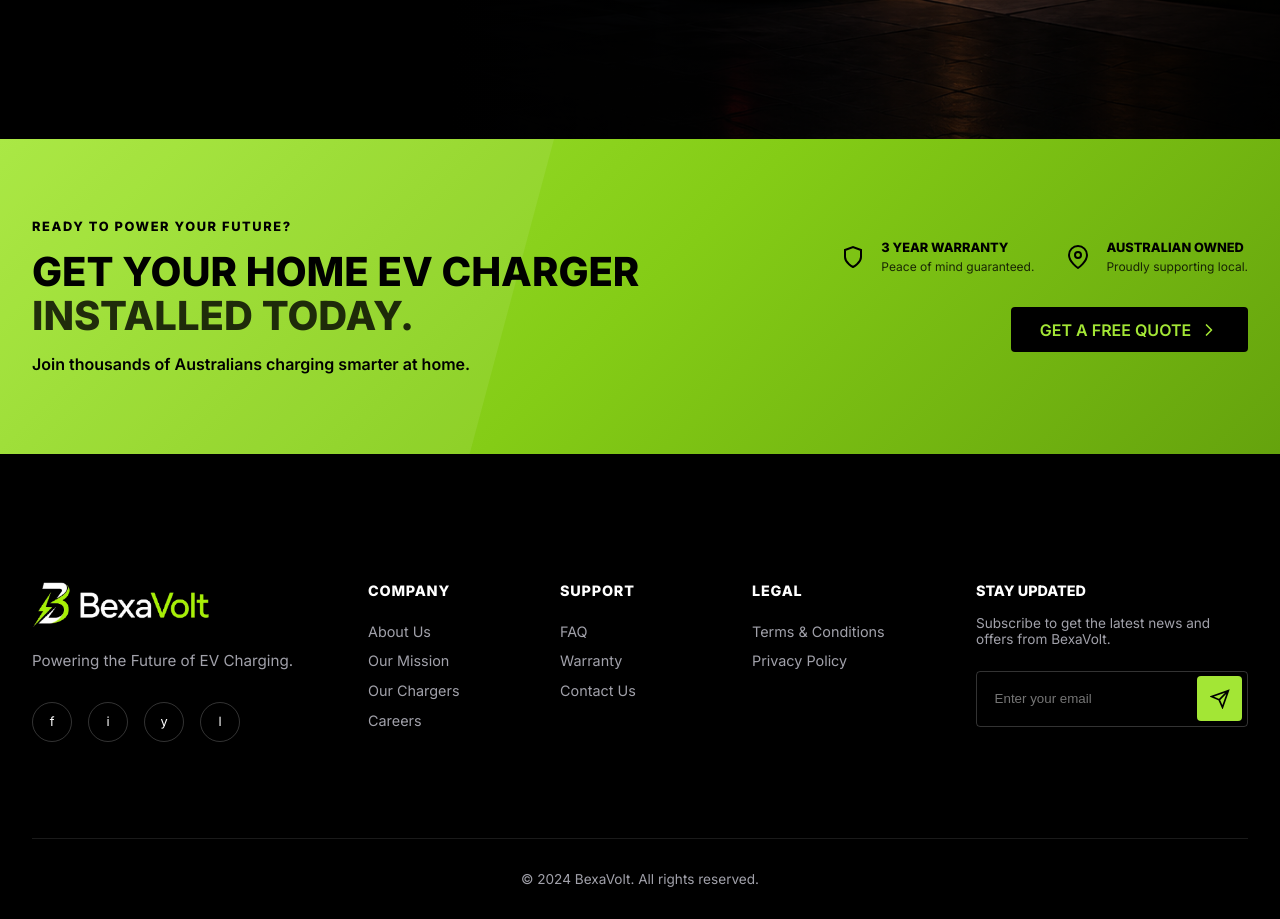
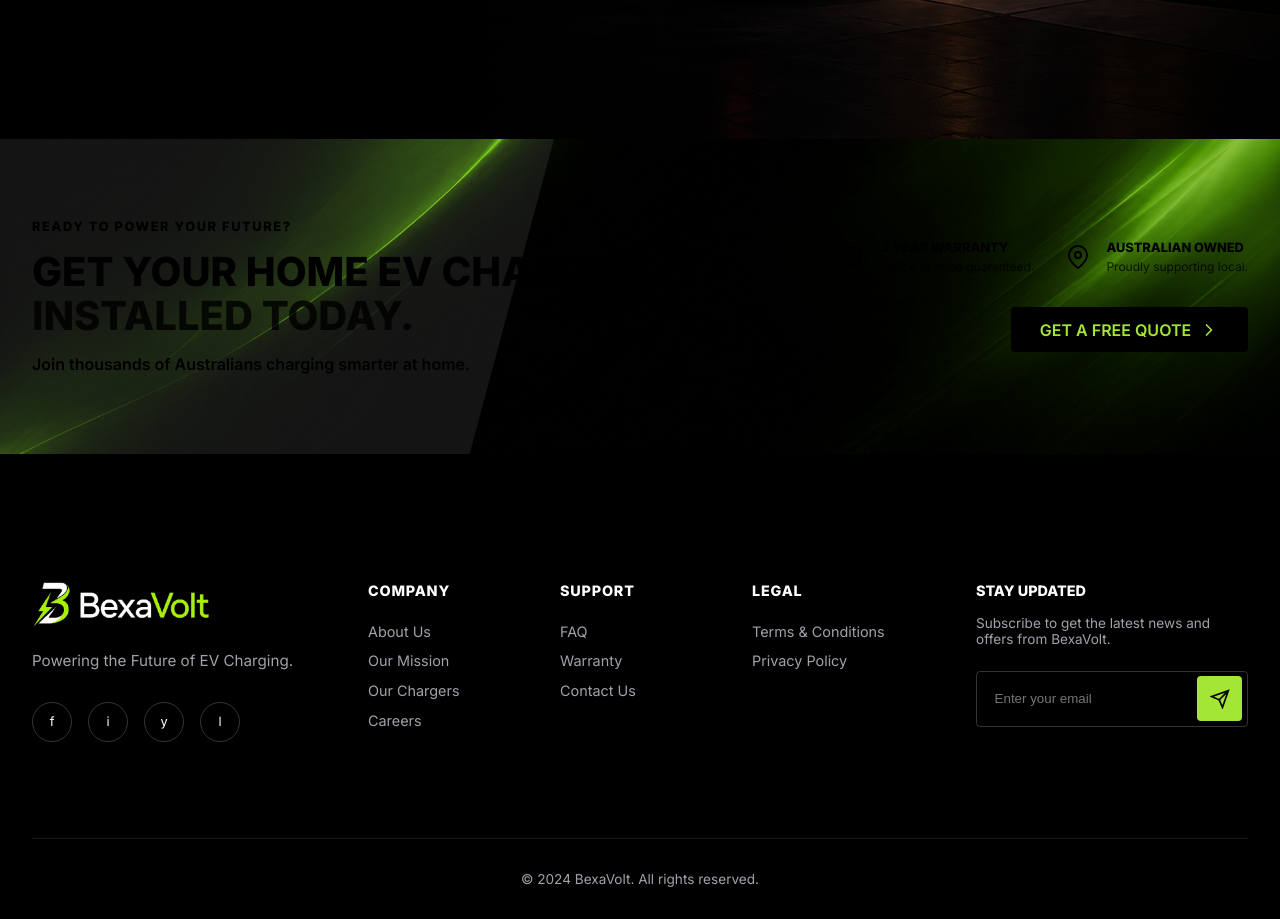
Before and after one commit to carricomfort8-lang/BexaVolt, a Next.js app in the folder frontend/: page / in a window 1280 px wide. Shown: the part 2560-3479 px from the top of the page. Built offline with nearby package versions, Linux system fonts and the light colour scheme; no server answers.

Commit message:
feat: add textured background image to green CTA banner in footer

```diff
--- a/frontend/src/components/Footer.module.css
+++ b/frontend/src/components/Footer.module.css
@@ -4,7 +4,10 @@
 }
 
 .ctaBar {
-  background: linear-gradient(135deg, #a3e635 0%, #84cc16 50%, #65a30d 100%);
+  background:
+    linear-gradient(135deg, rgba(163, 230, 53, 0.85) 0%, rgba(132, 204, 22, 0.8) 50%, rgba(101, 163, 13, 0.85) 100%),
+    url('/second_last_sec.png') no-repeat center center / cover;
+  background-blend-mode: multiply;
   color: #000;
   padding: 5rem 0;
   margin-bottom: 8rem;
```
